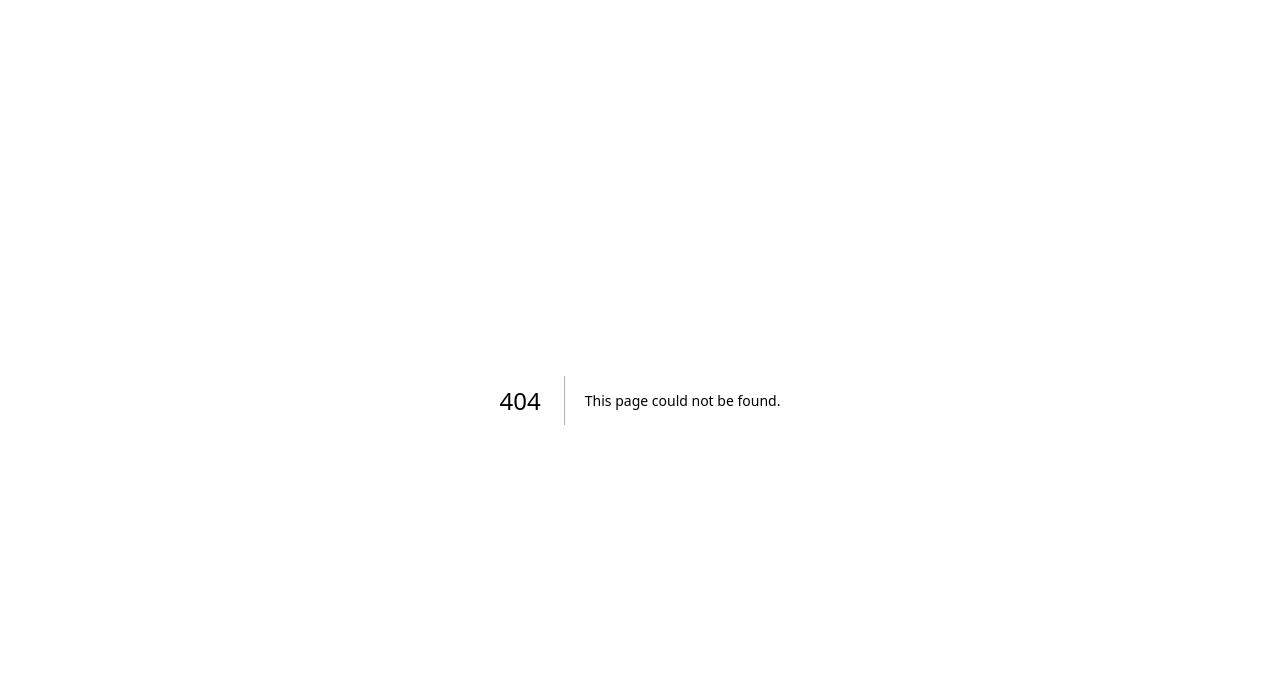
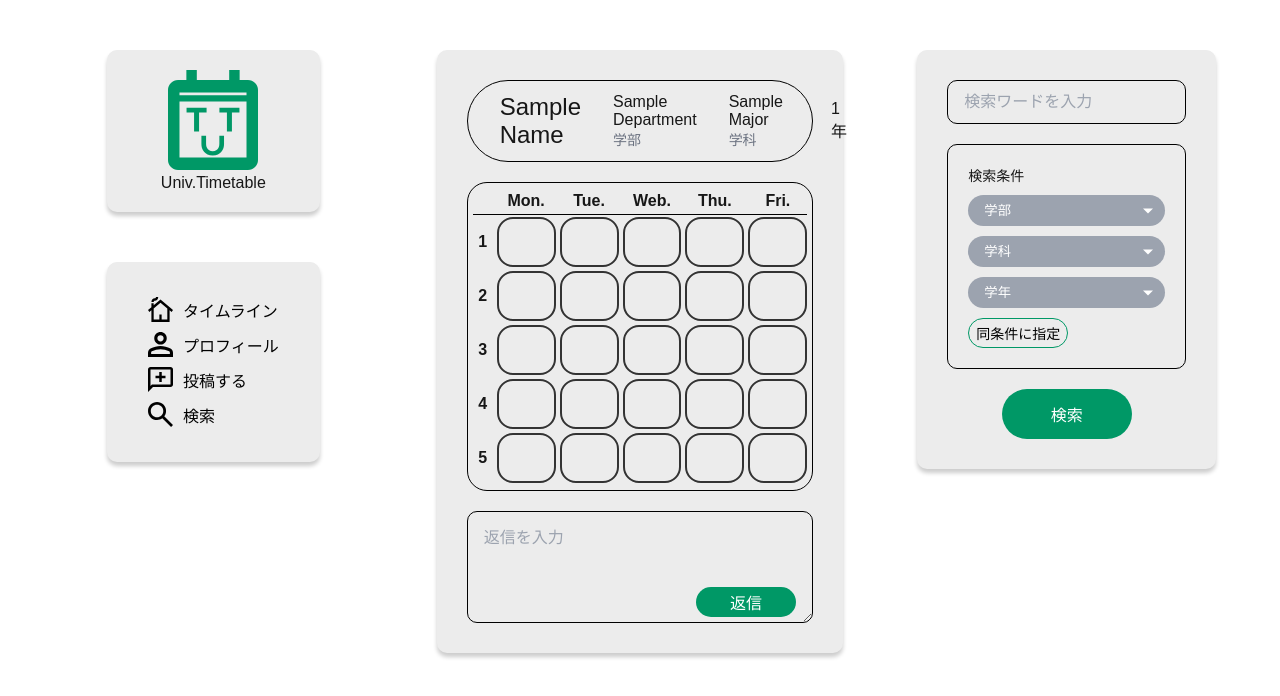
Before and after one commit to Shiluco/UniTimetable, a Next.js app in the folder frontend/: page /home in a window 1280 px wide. Before the commit this address had no page. Shown: the top 696 px of the page. Built offline with nearby package versions, Linux system fonts and the light colour scheme.

Commit message:
feat: homeを作成

```diff
--- /dev/null
+++ b/frontend/src/app/(with-auth)/home/page.module.css
@@ -0,0 +1,31 @@
+.gridContainer {
+  padding: 50px 0;
+  width: 100%;
+  height: 100vh;
+  display: grid;
+  grid-template-columns: 1fr 1fr 1fr;
+  justify-items: center;
+}
+
+.gridItem:first-child {
+  width: 50%;
+}
+
+.gridItem:last-child {
+  width: 70%;
+}
+
+.scrollable {
+  padding: 0 10px;
+  width: 100%;
+  max-height: 100vh;
+  overflow: auto;
+}
+
+.timeline_postItem {
+  margin-bottom: 70px;
+}
+
+.mb50 {
+  margin-bottom: 50px;
+}
--- /dev/null
+++ b/frontend/src/app/(with-auth)/home/page.tsx
@@ -0,0 +1,24 @@
+"use client";
+
+import styles from "./page.module.css";
+import { Logo } from "@/app/components/common/logo/logo";
+import { NavMenu } from "@/app/components/navMenu/navMenu";
+import { PostItem } from "@/app/components/postItem/postItem";
+import { SearchBox } from "@/app/components/searchBox/searchBox";
+
+export default function HomePage() {
+  return (
+    <div className={styles.gridContainer}>
+      <div className={styles.gridItem}>
+        <Logo className={styles.mb50} />
+        <NavMenu />
+      </div>
+      <div className={`${styles.gridItem} ${styles.scrollable}`}>
+        <PostItem schedules={[]} name="Sample Name" department="Sample Department" major="Sample Major" year={1} className={styles.timeline_postItem} />
+      </div>
+      <div className={styles.gridItem}>
+        <SearchBox departmentOptions={[]} majorOptions={[]} yearOptions={[]} />
+      </div>
+    </div>
+  );
+}
--- a/frontend/src/style/navMenu.scss
+++ b/frontend/src/style/navMenu.scss
@@ -5,14 +5,13 @@
   background: var.$common-background-color;
   border-radius: 10px;
   box-shadow: 0 4px 4px 0px rgba(0, 0, 0, 0.2);
-  width: 150px;
   height: 200px;
 }
 
 .nav-list {
-  margin: 0;
+  margin: 0 auto;
   padding: 0;
-  width: 100%;
+  width: fit-content;
   height: 100%;
   list-style: none;
   display: flex;
--- a/frontend/src/style/timetable.scss
+++ b/frontend/src/style/timetable.scss
@@ -13,7 +13,7 @@
 
   .timetable-header {
     display: grid;
-    grid-template-columns: 48px repeat(5, 1fr);
+    grid-template-columns: 20px repeat(5, 1fr);
     gap: 4px;
     text-align: center;
     border-bottom: 1px solid #000;
@@ -30,8 +30,9 @@
 
   .timetable-row {
     display: grid;
-    grid-template-columns: 48px repeat(5, 1fr);
+    grid-template-columns: 20px repeat(5, 1fr);
     gap: 4px;
+    justify-items: center;
   }
 
   .period-cell {
@@ -42,9 +43,12 @@
   }
 
   .class-cell {
-    min-height: 80px;
+    padding: 2px 0;
     display: flex;
     align-items: center;
     justify-content: center;
+    width: 100%;
+    max-width: 80px;
+    max-height: 100px;
   }
 }
--- a/frontend/src/style/timetableBlock.scss
+++ b/frontend/src/style/timetableBlock.scss
@@ -2,7 +2,7 @@
   border-radius: 16px;
   padding: 8px 16px;
   height: 50px;
-  width: 80px;
+  width: 100%;
   display: flex;
   align-items: center;
   justify-content: center;
```
